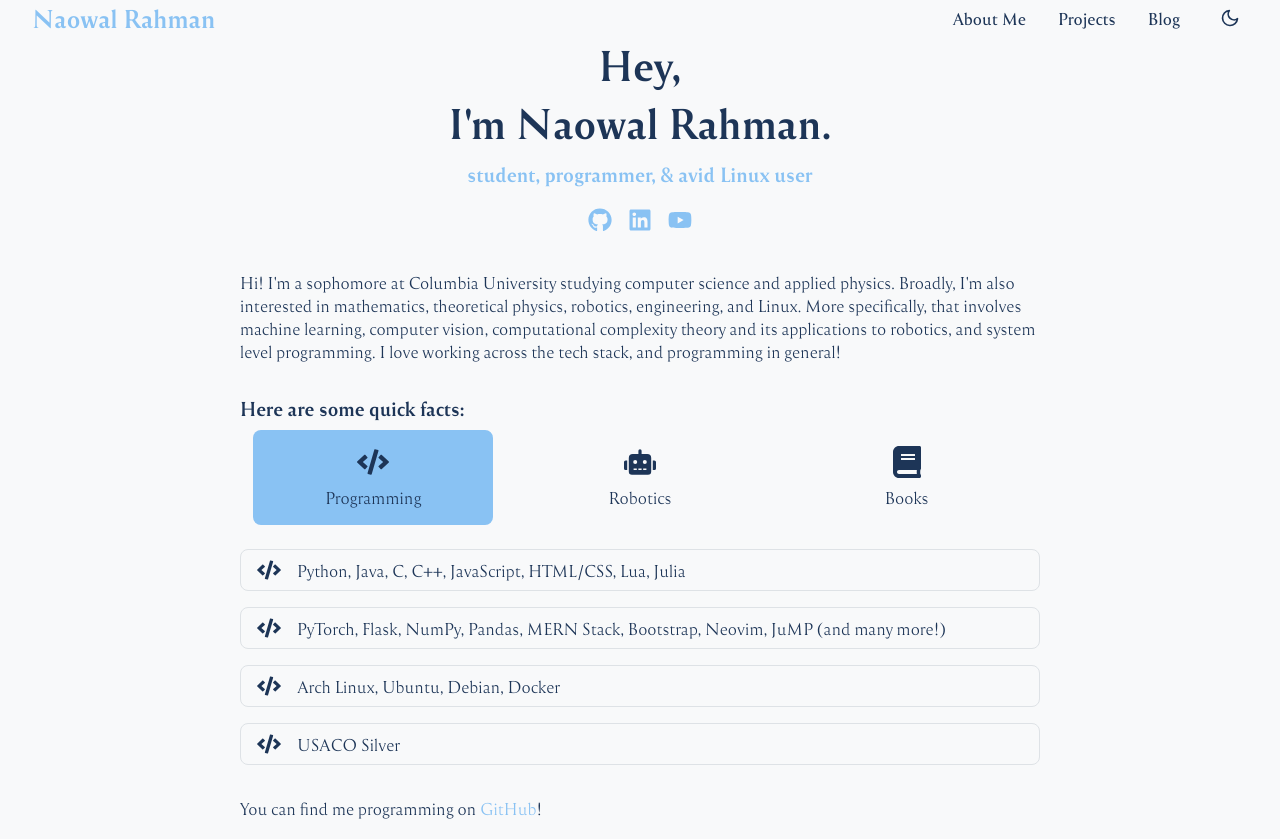
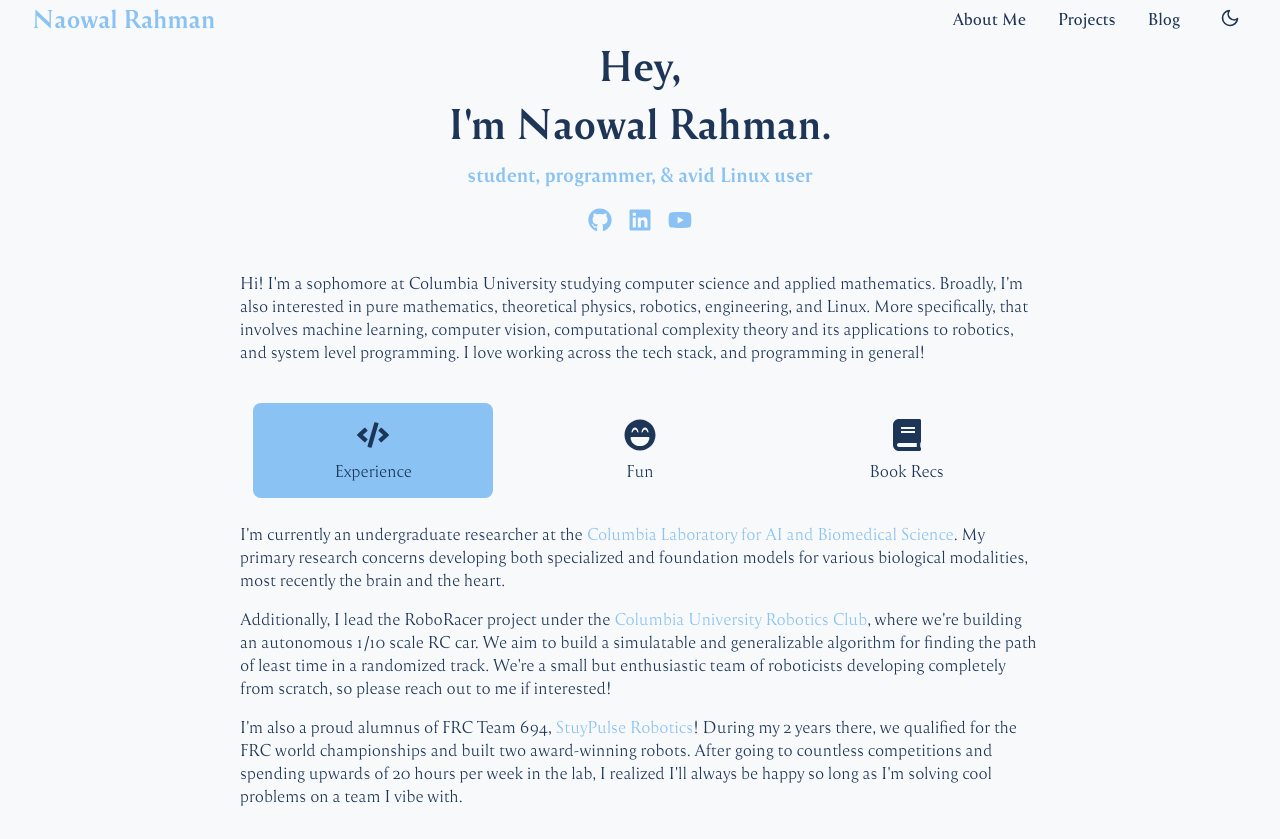
Before and after one commit to naowalrahman/naowalrahman.github.io, a React (Vite) app: page /#/ in a window 1280 px wide. Built offline with nearby package versions, Linux system fonts and the light colour scheme.

Commit message:
Update Home page content, layout, and project descriptions

```diff
--- a/src/pages/Home.jsx
+++ b/src/pages/Home.jsx
@@ -1,11 +1,11 @@
 import { useState, useEffect } from "react";
 import { motion } from "framer-motion";
-import { FaCode, FaRobot, FaBook, FaGithub, FaLinkedin, FaYoutube } from "react-icons/fa";
+import { FaCode, FaBook, FaGithub, FaLinkedin, FaYoutube, FaLaughBeam } from "react-icons/fa";
 import "./Home.css";
 import "../fonts/fonts.css";
 
 export default function Home() {
-    const [activeTab, setActiveTab] = useState("cp");
+    const [activeTab, setActiveTab] = useState("experience");
     const [fade, setFade] = useState(false);
 
     useEffect(() => {
@@ -66,128 +66,186 @@ export default function Home() {
                     transition={{ delay: 2.0 }}
                 >
                     <p>
-                        Hi! I'm a sophomore at Columbia University studying computer science and applied physics.
-                        Broadly, I'm also interested in mathematics, theoretical physics, robotics, engineering, and
-                        Linux. More specifically, that involves machine learning, computer vision, computational
+                        Hi! I'm a sophomore at Columbia University studying computer science and applied mathematics.
+                        Broadly, I'm also interested in pure mathematics, theoretical physics, robotics, engineering,
+                        and Linux. More specifically, that involves machine learning, computer vision, computational
                         complexity theory and its applications to robotics, and system level programming. I love working
                         across the tech stack, and programming in general!
                     </p>
 
                     <div className="tabs-container">
-                        <h3>Here are some quick facts:</h3>
                         <div className="tabs">
                             <div
-                                className={`tab ${activeTab === "cp" ? "active" : ""}`}
-                                onClick={() => handleTabChange("cp")}
+                                className={`tab ${activeTab === "experience" ? "active" : ""}`}
+                                onClick={() => handleTabChange("experience")}
                             >
                                 <FaCode className="tab-icon" />
-                                <span>Programming</span>
+                                <span>Experience</span>
                             </div>
                             <div
-                                className={`tab ${activeTab === "robotics" ? "active" : ""}`}
-                                onClick={() => handleTabChange("robotics")}
+                                className={`tab ${activeTab === "fun" ? "active" : ""}`}
+                                onClick={() => handleTabChange("fun")}
                             >
-                                <FaRobot className="tab-icon" />
-                                <span>Robotics</span>
+                                <FaLaughBeam className="tab-icon" />
+                                <span>Fun</span>
                             </div>
                             <div
-                                className={`tab ${activeTab === "reading" ? "active" : ""}`}
-                                onClick={() => handleTabChange("reading")}
+                                className={`tab ${activeTab === "book-recs" ? "active" : ""}`}
+                                onClick={() => handleTabChange("book-recs")}
                             >
                                 <FaBook className="tab-icon" />
-                                <span>Books</span>
+                                <span>Book Recs</span>
                             </div>
                         </div>
                         <div className="tab-content">
-                            {activeTab === "cp" && (
+                            {activeTab === "experience" && (
                                 <div className="card">
                                     <div className="card-body">
-                                        <div className={`list-item ${fade ? "fade" : ""}`}>
-                                            <FaCode className="list-item-icon" />
-                                            <span>Python, Java, C, C++, JavaScript, HTML/CSS, Lua, Julia</span>
-                                        </div>
-                                        <div className={`list-item ${fade ? "fade" : ""}`}>
-                                            <FaCode className="list-item-icon" />
-                                            <span>
-                                                PyTorch, Flask, NumPy, Pandas, MERN Stack, Bootstrap, Neovim, JuMP (and
-                                                many more!)
-                                            </span>
-                                        </div>
-                                        <div className={`list-item ${fade ? "fade" : ""}`}>
-                                            <FaCode className="list-item-icon" />
-                                            <span>Arch Linux, Ubuntu, Debian, Docker</span>
-                                        </div>
-                                        <div className={`list-item ${fade ? "fade" : ""}`}>
-                                            <FaCode className="list-item-icon" />
-                                            <span>USACO Silver</span>
-                                        </div>
+                                        <p>
+                                            I'm currently an undergraduate researcher at the{" "}
+                                            <a
+                                                href="https://labs-laboratory.com"
+                                                className="text-link"
+                                                target="_blank"
+                                                rel="noreferrer"
+                                            >
+                                                Columbia Laboratory for AI and Biomedical Science
+                                            </a>
+                                            . My primary research concerns developing both specialized and foundation
+                                            models for various biological modalities, most recently the brain and the
+                                            heart.
+                                        </p>
+                                        <p>
+                                            Additionally, I lead the RoboRacer project under the{" "}
+                                            <a
+                                                href="https://www.columbiarobotics.club/"
+                                                className="text-link"
+                                                target="_blank"
+                                                rel="noreferrer"
+                                            >
+                                                Columbia University Robotics Club
+                                            </a>
+                                            , where we're building an autonomous 1/10 scale RC car. We aim to build a
+                                            simulatable and generalizable algorithm for finding the path of least time
+                                            in a randomized track. We're a small but enthusiastic team of roboticists
+                                            developing completely from scratch, so please reach out to me if interested!
+                                        </p>
+                                        <p>
+                                            I'm also a proud alumnus of FRC Team 694,{" "}
+                                            <a
+                                                href="https://stuypulse.com/"
+                                                className="text-link"
+                                                target="_blank"
+                                                rel="noreferrer"
+                                            >
+                                                StuyPulse Robotics
+                                            </a>
+                                            ! During my 2 years there, we qualified for the FRC world championships and
+                                            built two award-winning robots. After going to countless competitions and
+                                            spending upwards of 20 hours per week in the lab, I realized I'll always be
+                                            happy so long as I'm solving cool problems on a team I vibe with.
+                                        </p>
                                     </div>
                                 </div>
                             )}
-                            {activeTab === "robotics" && (
+                            {activeTab === "fun" && (
                                 <div className="card">
                                     <div className="card-body">
-                                        <div className={`list-item ${fade ? "fade" : ""}`}>
-                                            <FaRobot className="list-item-icon" />
-                                            <span>Columbia University Robotics Club - Autonomous Vehicles Team</span>
-                                        </div>
-                                        <div className={`list-item ${fade ? "fade" : ""}`}>
-                                            <FaRobot className="list-item-icon" />
-                                            <span>StuyPulse Robotics (Team 694) - Software Engineering</span>
-                                        </div>
-                                        <div className={`list-item ${fade ? "fade" : ""}`}>
-                                            <FaRobot className="list-item-icon" />
-                                            <span>WPILib, ROS</span>
-                                        </div>
-                                        <div className={`list-item ${fade ? "fade" : ""}`}>
-                                            <FaRobot className="list-item-icon" />
-                                            <span>NVIDIA Jetson Nano, Raspberry Pi, Limelight, OpenCV</span>
-                                        </div>
+                                        <p>
+                                            I like customizing Neovim a lot, and have been experimenting with and trying
+                                            to improve AI-powered coding workflows in Neovim. I'm actually a contributor
+                                            to{" "}
+                                            <a
+                                                href="https://github.com/olimorris/codecompanion.nvim"
+                                                className="text-link"
+                                                target="_blank"
+                                                rel="noreferrer"
+                                            >
+                                                CodeCompanion.nvim
+                                            </a>
+                                            ! Lately, however, I've found{" "}
+                                            <a
+                                                href="https://github.com/anomalyco/opencode"
+                                                className="text-link"
+                                                target="_blank"
+                                                rel="noreferrer"
+                                            >
+                                                opencode
+                                            </a>{" "}
+                                            and{" "}
+                                            <a
+                                                href="https://github.com/NickvanDyke/opencode.nvim"
+                                                className="text-link"
+                                                target="_blank"
+                                                rel="noreferrer"
+                                            >
+                                                opencode.nvim
+                                            </a>{" "}
+                                            to be an amazing workflow.
+                                        </p>
+                                        <p>
+                                            I play a few video games. With my friends, it's generally Fortnite. Alone, I
+                                            love Final Fantasy VII Remake Intergrade, No Man's Sky, and Minecraft.
+                                        </p>
+                                        <p>
+                                            I also lift! I got into it in 2023, and enjoying it as a hobby has led me to
+                                            improve my diet, sleep, and schedule in the name of more gains 😁.
+                                        </p>
                                     </div>
                                 </div>
                             )}
-                            {activeTab === "reading" && (
+                            {activeTab === "book-recs" && (
                                 <div className="card">
                                     <div className="card-body">
-                                        <div className={`list-item ${fade ? "fade" : ""}`}>
-                                            <FaBook className="list-item-icon" />
-                                            <span>Six Easy Pieces, Richard Feynman</span>
-                                        </div>
-                                        <div className={`list-item ${fade ? "fade" : ""}`}>
-                                            <FaBook className="list-item-icon" />
-                                            <span>
-                                                How Not to Be Wrong: The Power of Mathematical Thinking, Jordan
-                                                Ellenberg
-                                            </span>
-                                        </div>
-                                        <div className={`list-item ${fade ? "fade" : ""}`}>
-                                            <FaBook className="list-item-icon" />
-                                            <span>Something Deeply Hidden, Sean Caroll</span>
-                                        </div>
-                                        <div className={`list-item ${fade ? "fade" : ""}`}>
-                                            <FaBook className="list-item-icon" />
-                                            <span>A Wrinkle in Time, Madeleine L'Engle</span>
+                                        <p>A few books that I've enjoyed.</p>
+                                        <div className="book-cards">
+                                            <div className="book-card">
+                                                <div className="book-title">Six Easy Pieces, Richard Feynman</div>
+                                                <div className="book-desc">
+                                                    While this is a classic that everyone recommends, here's my take. I
+                                                    particularly remember the chapter on energy&mdash;Feynman said the
+                                                    universe has no idea what energy is, it's just a human concept for
+                                                    saying "when you multiply some physical quantities together, it
+                                                    happens to be the same as multiplying some other physical quantities
+                                                    together." The universe is incredibly elegant and needs no
+                                                    frameworks - we only invent frameworks to understand it for
+                                                    ourselves.
+                                                </div>
+                                            </div>
+                                            <div className="book-card">
+                                                <div className="book-title">How Not to Be Wrong, Jordan Ellenberg</div>
+                                                <div className="book-desc">
+                                                    There is a chapter on how a group of MIT students legally exploited
+                                                    a loophole in the Massachusetts Cash WinFall lottery, using expected
+                                                    value to guarantee profits with high volumes of tickets. While
+                                                    events like this are rare, I think it shows that there's merit in
+                                                    developing mathematical maturity and trying to apply it everywhere.
+                                                </div>
+                                            </div>
+                                            <div className="book-card">
+                                                <div className="book-title">Something Deeply Hidden, Sean Caroll</div>
+                                                <div className="book-desc">
+                                                    The theory of multiverses honestly just captivated my imagination,
+                                                    and I appreicate that Sean Caroll simplified a concept very
+                                                    bogged-down in quantum mechanics for people who aren't theoretical
+                                                    physicists.
+                                                </div>
+                                            </div>
+                                            <div className="book-card">
+                                                <div className="book-title">A Wrinkle in Time, Madeleine L'Engle</div>
+                                                <div className="book-desc">
+                                                    An excellently written piece of science fiction with an underlying
+                                                    social commentary. I remember constantly trying to imagine what it
+                                                    would be like to live in Camazotz under the rule of IT. I couldn't
+                                                    quite render the image of the bouncing balls scene in my head.
+                                                </div>
+                                            </div>
                                         </div>
                                     </div>
                                 </div>
                             )}
                         </div>
                     </div>
-
-                    <div id="links-section">
-                        <p>
-                            You can find me programming on{" "}
-                            <a
-                                href="https://github.com/naowalrahman"
-                                className="text-link"
-                                target="_blank"
-                                rel="noreferrer"
-                            >
-                                GitHub
-                            </a>
-                            !
-                        </p>
-                    </div>
                 </motion.div>
             </div>
         </div>
--- a/src/pages/Projects.jsx
+++ b/src/pages/Projects.jsx
@@ -6,7 +6,7 @@ const projectsData = [
         languages: "NextJS, Supabase, Chakra UI, TypeScript",
         title: "Munchy",
         description:
-            "A calorie tracking application that helps you log meals, track nutrition, and monitor your daily calorie intake. Munchy features an AI agent for quick meal logging and assistance and integrates with the USDA FoodData Central API for accurate nutritional information.",
+            "A full-featured app that helps you log meals, track nutrition, and generate insights into your eating. Munchy features an AI agent for quick meal logging and assistance and integrates with the USDA FoodData Central and OpenFoodFacts APIs.",
         link: "https://github.com/naowalrahman/munchy",
     },
     {
@@ -14,7 +14,7 @@ const projectsData = [
         title: "Machine LEarning Trader (MALET)",
         description:
             "A platform to train, test, and analyze machine learning models. Uses LSTM, CNN, Transformer, and GRU-based machine learning models to achieve over 80% average annual returns on the S&P 500, and even more trading leveraged ETFs.",
-        link: "https://youtu.be/Ia1hZxUDWvU",
+        link: "https://github.com/naowalrahman/malet",
     },
     {
         languages: "NextJS, Firebase, Material UI, TypeScript",
@@ -79,7 +79,7 @@ const sideHobbiesData = [
         languages: "Lua",
         title: "Naowal.nvim",
         description:
-            "A custom Neovim configuration built on LazyVim that I continuosly update and maintain in my free time. Features a custom file runner, dashboard, and supertab implementation.",
+            "A custom Neovim configuration built on LazyVim that I continuously update and maintain in my free time. Features a custom file runner, dashboard, and supertab implementation.",
         link: "https://github.com/naowalrahman/naowal.nvim",
     },
     {
```
Also changed, not shown: src/pages/Home.css (+32 -0 lines).
